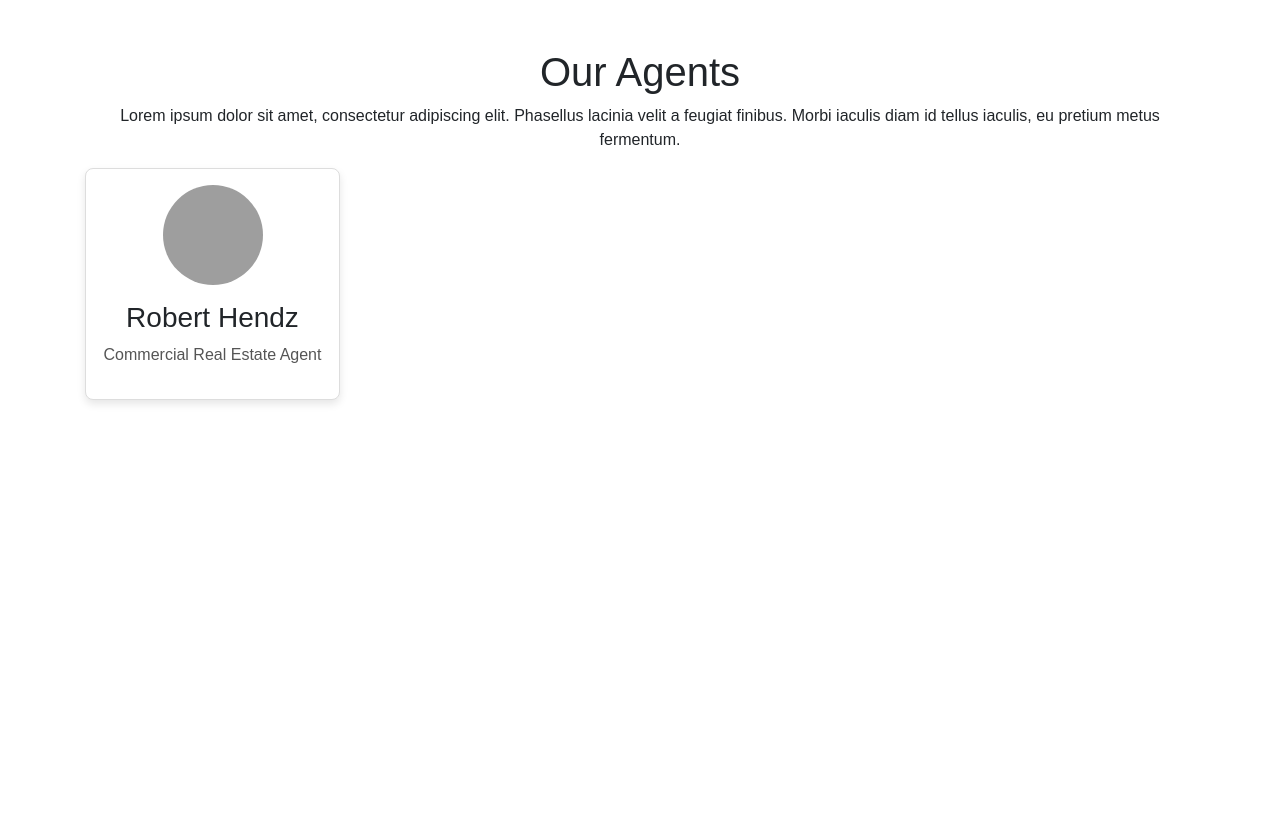
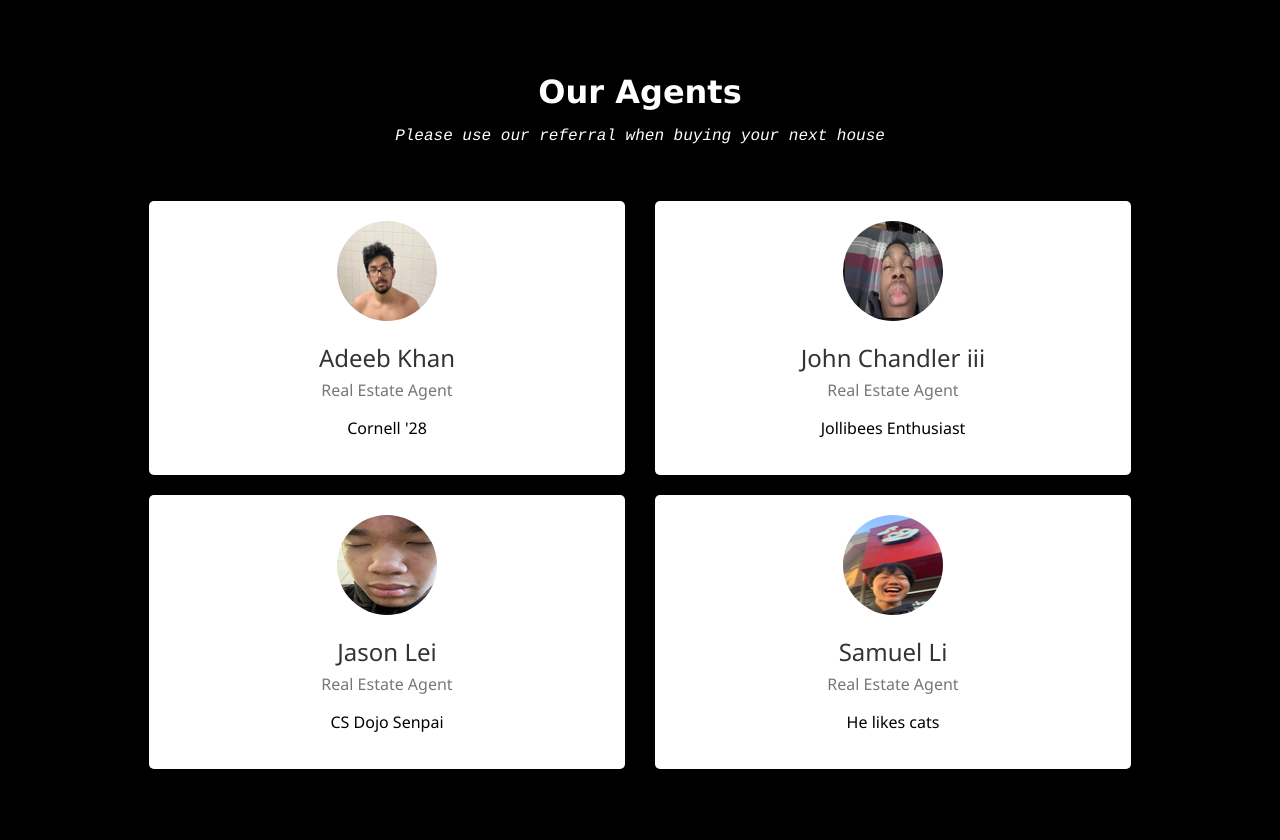
Before and after one commit to AdeebK1129/05_django_dev_estate, a Django app: template DevEstate/main/templates/aboutus.html in a window 1280 px wide. Before the commit the page ends 404 px from the top, so only its background shows below. Run offline with Django 4.2, Linux system fonts and the light colour scheme; the template is opened without the code that fills it, so the values that code supplies are empty; some libraries are stand-ins or nearby versions; grey boxes are pictures that could not be loaded.

Commit message:
added aboutus.html, implemented styles.css

```diff
--- a/DevEstate/core/static/DevEstate/css/styles.css
+++ b/DevEstate/core/static/DevEstate/css/styles.css
@@ -55,3 +55,63 @@ body {
      color: #555;
      margin-bottom: 1rem;
  }
+ body {
+     font-family: 'Arial', sans-serif;
+     background-color: #f4f4f4;
+     color: #333;
+     margin: 0;
+     padding: 20px;
+ }
+
+ h1, p {
+     text-align: center;
+ }
+
+ h1 {
+     color: #2c3e50;
+     font-family: 'Helvetica Neue', sans-serif;
+     font-weight: 300;
+     letter-spacing: 2px;
+ }
+
+ p {
+     font-size: 1rem;
+     color: #606c76;
+     max-width: 600px;
+     margin: 10px auto 30px;
+ }
+
+ .agent-card {
+     background-color: white;
+     border-radius: 10px;
+     box-shadow: 0 4px 8px rgba(0, 0, 0, 0.1);
+     margin: 20px auto;
+     padding: 20px;
+     max-width: 300px;
+ }
+
+ .agent-name {
+     color: #2c3e50;
+     font-size: 1.5rem;
+     font-weight: bold;
+     margin: 10px 0 5px;
+ }
+
+ .agent-title {
+     color: #34495e;
+     font-size: 1.1rem;
+     margin-bottom: 20px;
+ }
+
+
+ @media (min-width: 768px) {
+     .agents-container {
+         display: flex;
+         justify-content: space-around;
+         flex-wrap: wrap;
+     }
+
+     .agent-card {
+         margin: 20px;
+     }
+ }
--- a/DevEstate/main/templates/aboutus.html
+++ b/DevEstate/main/templates/aboutus.html
@@ -1,30 +1,139 @@
+{% load static %}
+
+
 <!DOCTYPE html>
 <html lang="en">
+     {% block head %}
+
 <head>
     <meta charset="UTF-8">
     <meta name="viewport" content="width=device-width, initial-scale=1.0">
-    <title>Our Agents</title>
-    <link rel="stylesheet" href="https://stackpath.bootstrapcdn.com/bootstrap/4.5.2/css/bootstrap.min.css">
-    <link rel="stylesheet" href="styles.css">
+    <title>About Us</title>
+    <style>
+        body {
+            font-family: 'Segoe UI', Tahoma, Geneva, Verdana, sans-serif;
+            background-color: #f0f0f0;
+            color: #333;
+            margin: 0;
+            padding: 20px;
+        }
+
+        .h1 {
+          color: white;
+        }
+        .container {
+            width: 80%;
+            margin: auto;
+            overflow: hidden;
+        }
+
+        .agent-header {
+            text-align: center;
+            padding-bottom: 20px;
+        }
+
+        .agent-header h1 {
+            margin: 0;
+            color: #2c3e50;
+        }
+
+        .agent-header p {
+            font-style: italic;
+            color: #555;
+        }
+
+        .agents-row {
+            display: flex;
+            flex-wrap: wrap;
+            justify-content: space-around;
+            gap: 20px;
+            padding: 20px 0;
+        }
+
+        .agent-card {
+            background: #fff;
+            border-radius: 5px;
+            box-shadow: 0 5px 25px rgba(0, 0, 0, 0.1);
+            padding: 20px;
+            width: calc(50% - 20px);
+            box-sizing: border-box;
+            text-align: center;
+        }
+
+        .agent-card img {
+            width: 100px;
+            height: 100px;
+            border-radius: 50%;
+            margin-bottom: 10px;
+        }
+
+        .agent-name {
+            font-size: 1.5rem;
+            color: #333;
+            margin: 5px 0;
+        }
+
+        .agent-title {
+            font-size: 1rem;
+            color: #777;
+            margin-bottom: 15px;
+        }
+
+        @media (max-width: 768px) {
+            .agents-row {
+                flex-direction: column;
+            }
+            .agent-card {
+                width: 100%;
+            }
+        }
+    </style>
+ {% endblock head %}
+
 </head>
-<body>
-    <div class="container mt-5">
-        <h1 class="text-center">Our Agents</h1>
-        <p class="text-center">Lorem ipsum dolor sit amet, consectetur adipiscing elit. Phasellus lacinia velit a feugiat finibus. Morbi iaculis diam id tellus iaculis, eu pretium metus fermentum.</p>
-        <div class="row">
-            <!-- Agent 1 -->
-            <div class="col-md-6 col-lg-3">
-                <div class="agent-card">
-                    <img src="path_to_image" alt="Robert Hendz" class="agent-photo">
-                    <h3>Robert Hendz</h3>
-                    <p class="agent-title">Commercial Real Estate Agent</p>
-                    <!-- Agent details here -->
-                </div>
+<body style="background-color: black; color: black; display: flex; justify-content: center; align-items: center; height: 100vh; flex-direction: column; text-align: center;">
+    <div class="container">
+        <header class="agent-header">
+          <br>
+            <h1 style="color:white; font-family:Verdana;">Our Agents</h1>
+            <p style="color:white; font-family:Courier;">Please use our referral when buying your next house</p>
+        </header>
+        {% load static %}
+
+        <div class="agents-row">
+            <div class="agent-card">
+               <img src="{% static 'image/adeeb.png' %}" alt="Adeeb Khan">
+                <div class="agent-name"> Adeeb Khan</div>
+                <div class="agent-title">Real Estate Agent</div>
+                <p> Cornell '28</p>
             </div>
-            <!-- Repeat for other agents -->
+
+            <div class="agent-card">
+               <img src="{% static 'image/john.png' %}" alt="John Chandler iii">
+               <div class="agent-name"> John Chandler iii</div>
+               <div class="agent-title">Real Estate Agent</div>
+               <p> Jollibees Enthusiast</p>
+           </div>
+
+           <div class="agent-card">
+               <img src="{% static 'image/jason.png' %}" alt="Jason Lei">
+               <div class="agent-name"> Jason Lei</div>
+               <div class="agent-title">Real Estate Agent</div>
+               <p> CS Dojo Senpai</p>
+           </div>
+
+           <div class="agent-card">
+               <img src="{% static 'image/sam.png' %}" alt="Samuel Li">
+              <div class="agent-name"> Samuel Li</div>
+              <div class="agent-title">Real Estate Agent</div>
+              <p> He likes cats</p>
+          </div>
         </div>
     </div>
-    <script src="https://code.jquery.com/jquery-3.5.1.slim.min.js"></script>
-    <script src="https://cdn.jsdelivr.net/npm/bootstrap@4.5.2/dist/js/bootstrap.bundle.min.js"></script>
+
+    <main>
+     {% block content %}{% endblock %}
+ </main>
+
 </body>
 </html>
```
Also changed, not shown: DevEstate/core/static/image/adeeb.png (added), DevEstate/core/static/image/jason.png (added), DevEstate/core/static/image/john.png (added), DevEstate/core/static/image/sam.png (added).
